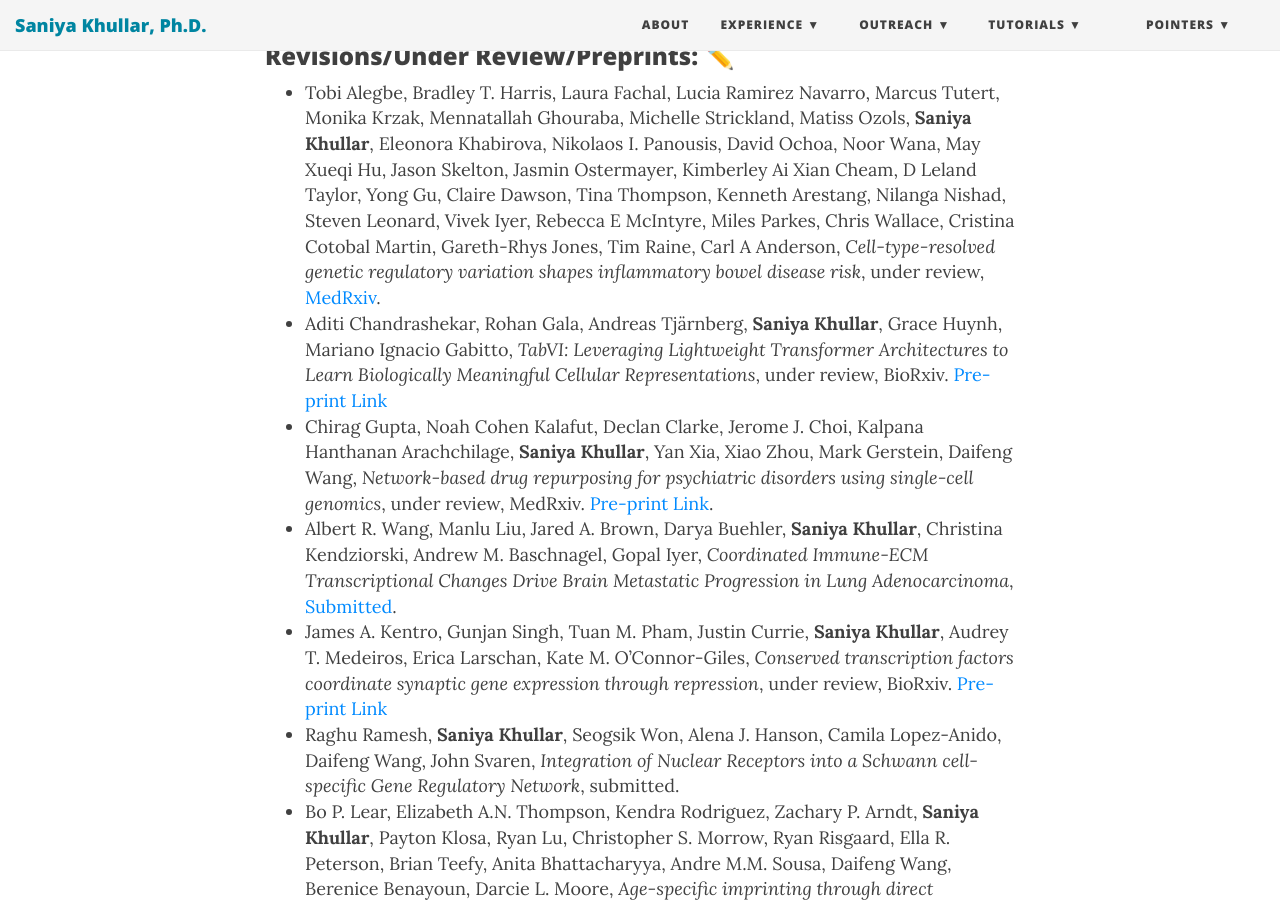
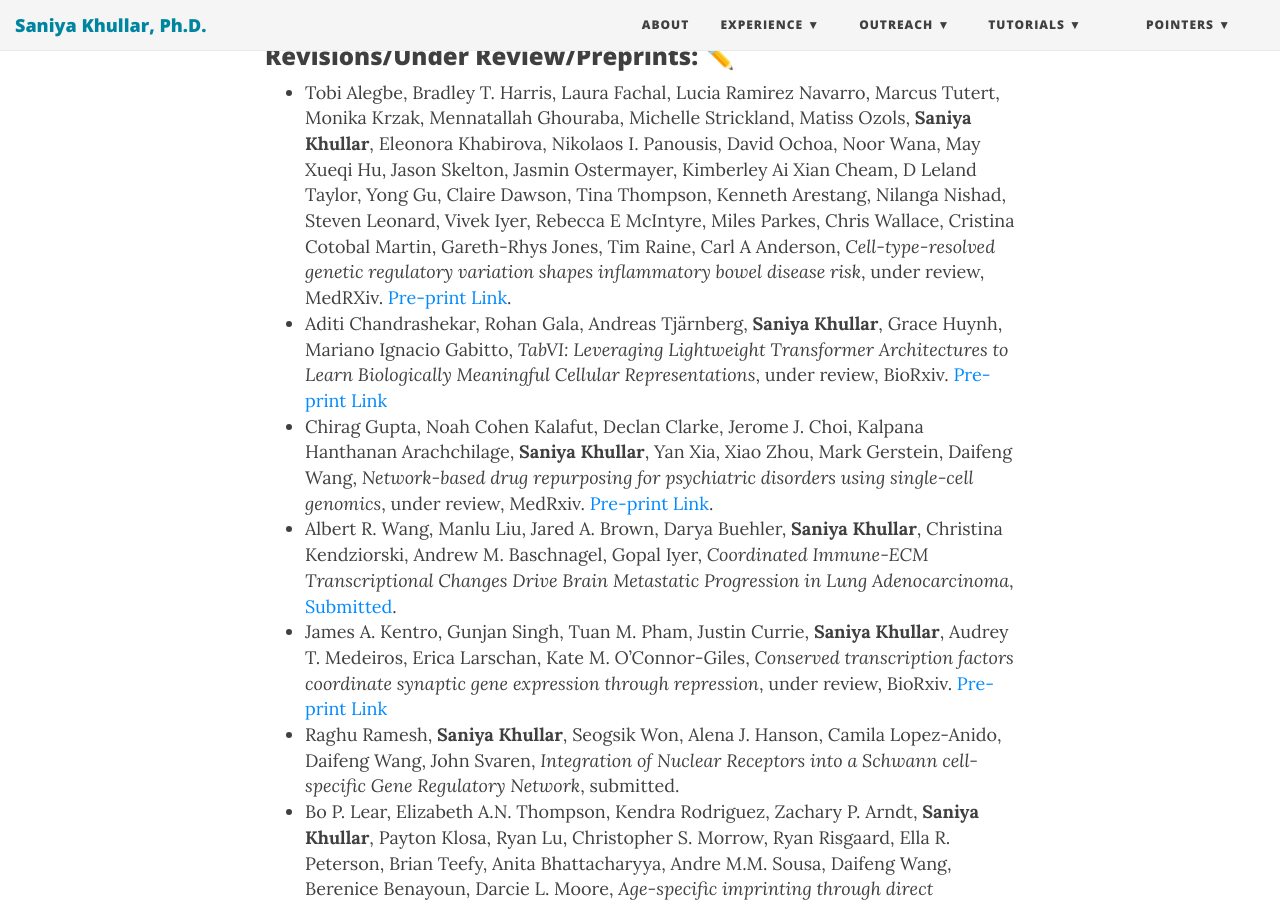
Before and after one commit to SaniyaKhullar/saniyakhullar.github.io, a Jekyll site: the page built from publications.md, in a window 1280 px wide and 900 px high, scrolled down 456 px. Built offline with Jekyll 4.4.1, drawn with Linux system fonts in a browser that asks for light colours; nearby versions of some CDN libraries.

Commit message:
updated publication

```diff
--- a/publications.md
+++ b/publications.md
@@ -10,7 +10,7 @@ Please note that my papers and citations are available online at: 👩‍💻
 Please note my publications 🤓📚🧬 are as follows 📖 :
 <!-- https://emojipedia.org/people -->
 ### Revisions/Under Review/Preprints: ✏️
--   Tobi Alegbe, Bradley T. Harris, Laura Fachal, Lucia Ramirez Navarro, Marcus Tutert, Monika Krzak, Mennatallah Ghouraba, Michelle Strickland, Matiss Ozols, **Saniya Khullar**, Eleonora Khabirova, Nikolaos I. Panousis, David Ochoa, Noor Wana, May Xueqi Hu, Jason Skelton, Jasmin Ostermayer, Kimberley Ai Xian Cheam, D Leland Taylor, Yong Gu, Claire Dawson, Tina Thompson, Kenneth Arestang, Nilanga Nishad, Steven Leonard, Vivek Iyer, Rebecca E McIntyre, Miles Parkes, Chris Wallace, Cristina Cotobal Martin, Gareth-Rhys Jones, Tim Raine, Carl A Anderson, *Cell-type-resolved genetic regulatory variation shapes inflammatory bowel disease risk*, under review, [MedRxiv](https://www.medrxiv.org/content/10.1101/2025.06.24.25330216v1).
+-   Tobi Alegbe, Bradley T. Harris, Laura Fachal, Lucia Ramirez Navarro, Marcus Tutert, Monika Krzak, Mennatallah Ghouraba, Michelle Strickland, Matiss Ozols, **Saniya Khullar**, Eleonora Khabirova, Nikolaos I. Panousis, David Ochoa, Noor Wana, May Xueqi Hu, Jason Skelton, Jasmin Ostermayer, Kimberley Ai Xian Cheam, D Leland Taylor, Yong Gu, Claire Dawson, Tina Thompson, Kenneth Arestang, Nilanga Nishad, Steven Leonard, Vivek Iyer, Rebecca E McIntyre, Miles Parkes, Chris Wallace, Cristina Cotobal Martin, Gareth-Rhys Jones, Tim Raine, Carl A Anderson, *Cell-type-resolved genetic regulatory variation shapes inflammatory bowel disease risk*, under review, MedRXiv. [Pre-print Link](https://www.medrxiv.org/content/10.1101/2025.06.24.25330216v1).
 -   Aditi Chandrashekar, Rohan Gala, Andreas Tjärnberg, **Saniya Khullar**, Grace Huynh, Mariano Ignacio Gabitto, *TabVI: Leveraging Lightweight Transformer Architectures to Learn Biologically Meaningful Cellular Representations*, under review, BioRxiv. [Pre-print Link](https://www.biorxiv.org/content/10.1101/2025.02.13.637984v1.full)
 -   Chirag Gupta, Noah Cohen Kalafut, Declan Clarke, Jerome J. Choi, Kalpana Hanthanan Arachchilage, **Saniya Khullar**, Yan Xia, Xiao Zhou, Mark Gerstein, Daifeng Wang, *Network-based drug repurposing for psychiatric disorders using single-cell genomics*, under review, MedRxiv. [Pre-print Link](https://www.medrxiv.org/content/10.1101/2024.12.01.24318008v1).
 -	Albert R. Wang, Manlu Liu, Jared A. Brown, Darya Buehler, **Saniya Khullar**, Christina Kendziorski, Andrew M. Baschnagel, Gopal Iyer, *Coordinated Immune-ECM Transcriptional Changes Drive Brain Metastatic Progression in Lung Adenocarcinoma*, [Submitted](https://www.sciencedirect.com/science/article/abs/pii/S1556086425001388).
```
